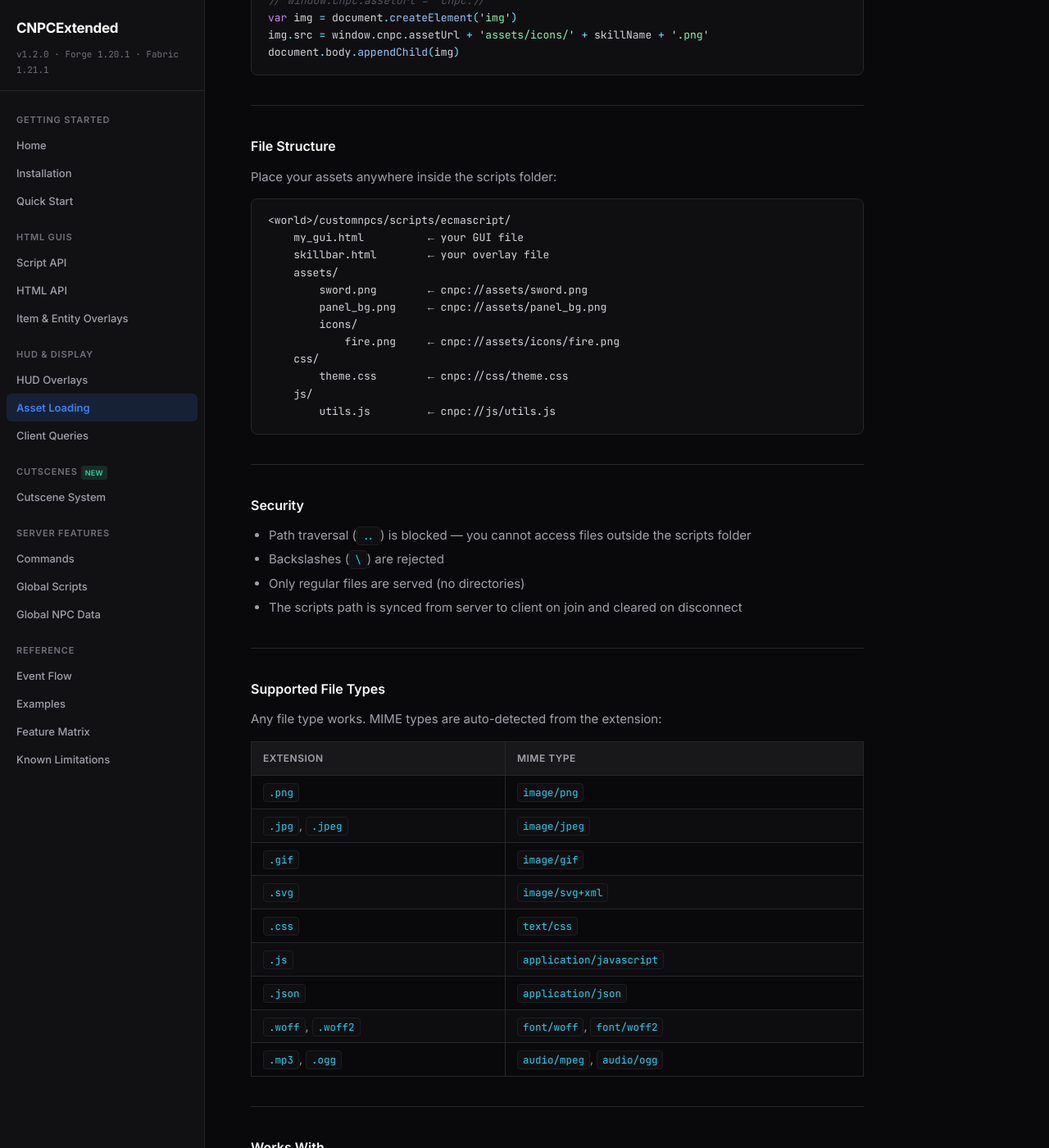
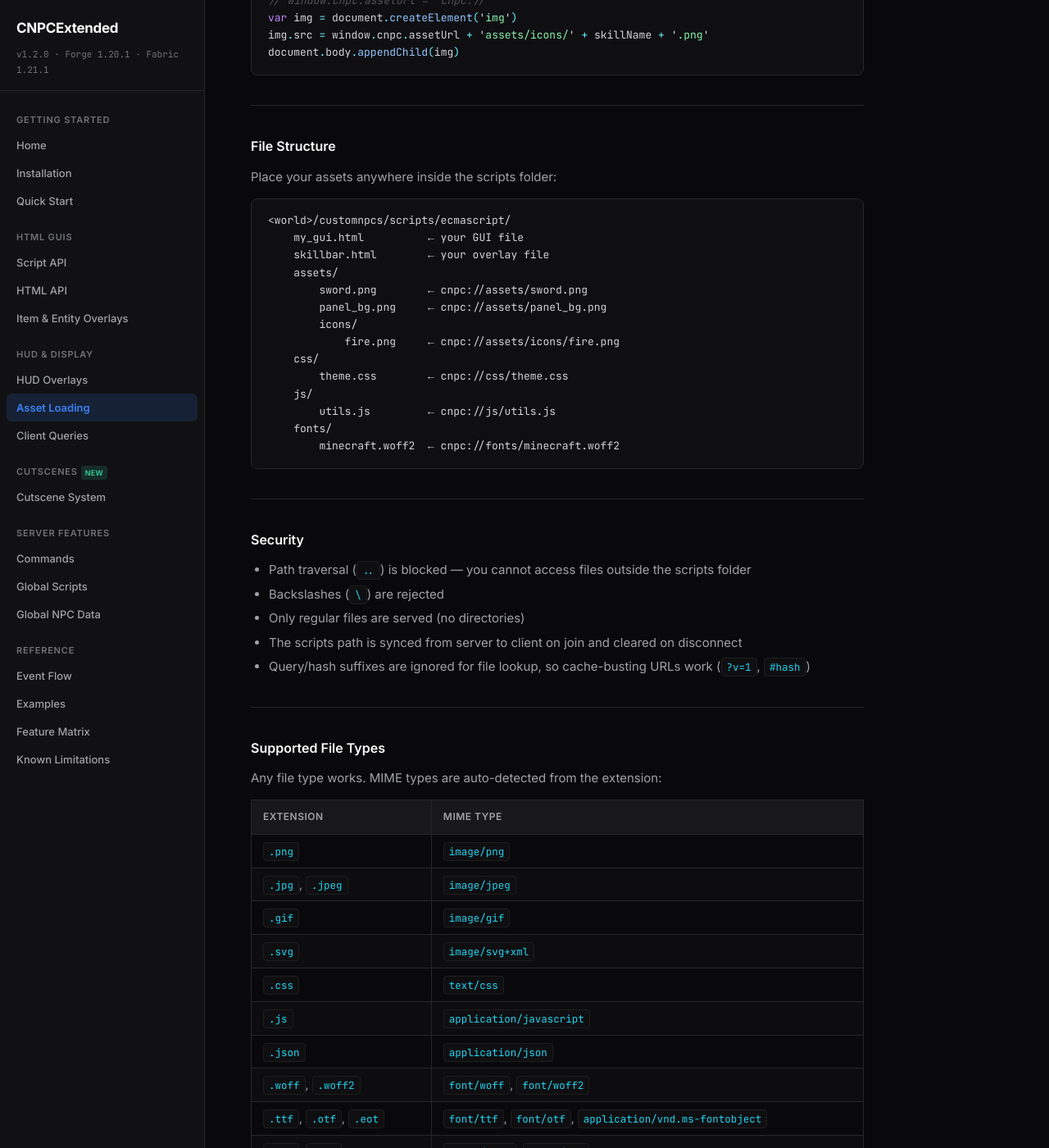
Before and after one commit to AsianDoesCodin/CNPCExtended-Docs, a Jekyll site: the page built from api/asset-loading.md, in a window 1280 px wide and 1400 px high, scrolled down 1294 px. Shown: the whole window at 82% size. Built offline with Jekyll 4.4.1, drawn with Linux system fonts in a browser that asks for light colours; some of the changed text lies outside the part shown.

Commit message:
Document cnpc asset font support

````diff
--- a/api/asset-loading.md
+++ b/api/asset-loading.md
@@ -7,7 +7,7 @@ title: Asset Loading (cnpc://)
 
 Load images, CSS, JavaScript, fonts, and other files directly from the scripts folder in your HTML GUIs and overlays.
 
-**Requires**: MCEF mod on client. Fabric 1.21.1 only (Forge planned).
+**Requires**: MCEF mod on client. Supported on Fabric 1.21.1 and Forge 1.20.1.
 
 ---
 
@@ -45,7 +45,7 @@ cnpc://assets/icon.png
 <style>
   @font-face {
     font-family: 'MCFont';
-    src: url('cnpc://fonts/minecraft.woff2');
+    src: url('cnpc://fonts/minecraft.woff2') format('woff2');
   }
 </style>
 ```
@@ -80,6 +80,8 @@ Place your assets anywhere inside the scripts folder:
         theme.css        ← cnpc://css/theme.css
     js/
         utils.js         ← cnpc://js/utils.js
+    fonts/
+        minecraft.woff2  ← cnpc://fonts/minecraft.woff2
 ```
 
 ---
@@ -90,6 +92,7 @@ Place your assets anywhere inside the scripts folder:
 - Backslashes (`\`) are rejected
 - Only regular files are served (no directories)
 - The scripts path is synced from server to client on join and cleared on disconnect
+- Query/hash suffixes are ignored for file lookup, so cache-busting URLs work (`?v=1`, `#hash`)
 
 ---
 
@@ -107,6 +110,7 @@ Any file type works. MIME types are auto-detected from the extension:
 | `.js` | `application/javascript` |
 | `.json` | `application/json` |
 | `.woff`, `.woff2` | `font/woff`, `font/woff2` |
+| `.ttf`, `.otf`, `.eot` | `font/ttf`, `font/otf`, `application/vnd.ms-fontobject` |
 | `.mp3`, `.ogg` | `audio/mpeg`, `audio/ogg` |
 
 ---
````
Also changed, not shown: api/html-api.md (+1 -0 lines), feature-matrix.md (+2 -0 lines).
